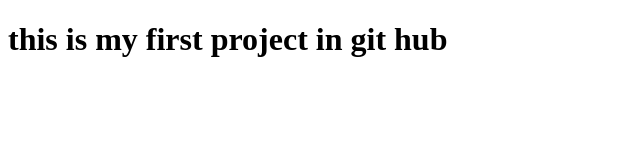
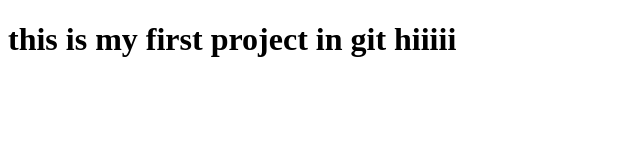
Before and after one commit to MAHESHTAPSE/TEMP, a plain HTML site: page index.html in a window 1280 px wide. Shown: the full height of the page, 0-640 px from the left. Drawn offline with Linux system fonts and the light colour scheme.

Commit message:
this is my third  update

```diff
--- a/index.html
+++ b/index.html
@@ -6,6 +6,6 @@
     <title>Document</title>
 </head>
 <body>
-    <h1>this is my first project in git hub</h1>
+    <h1>this is my first project in git hiiiii</h1>
 </body>
 </html>
```
